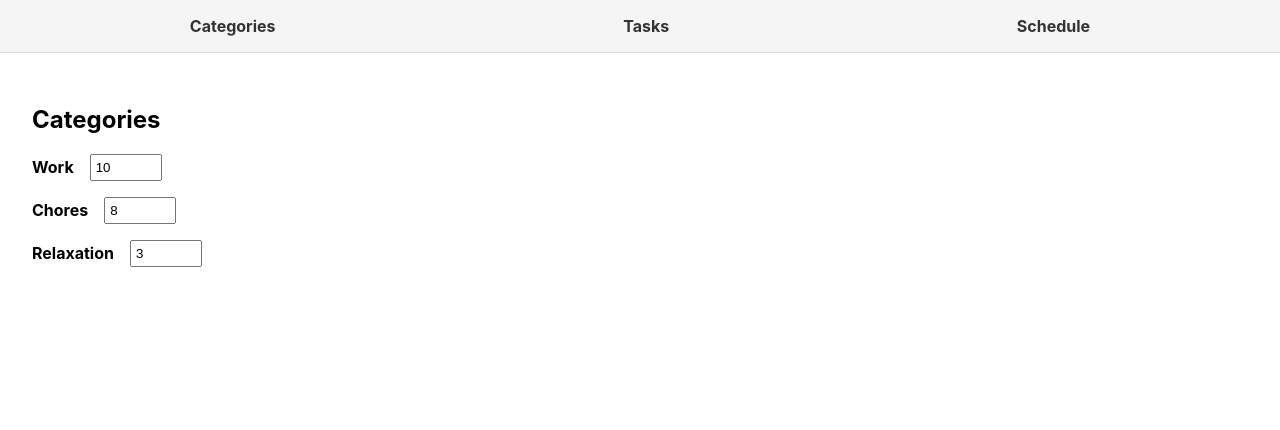
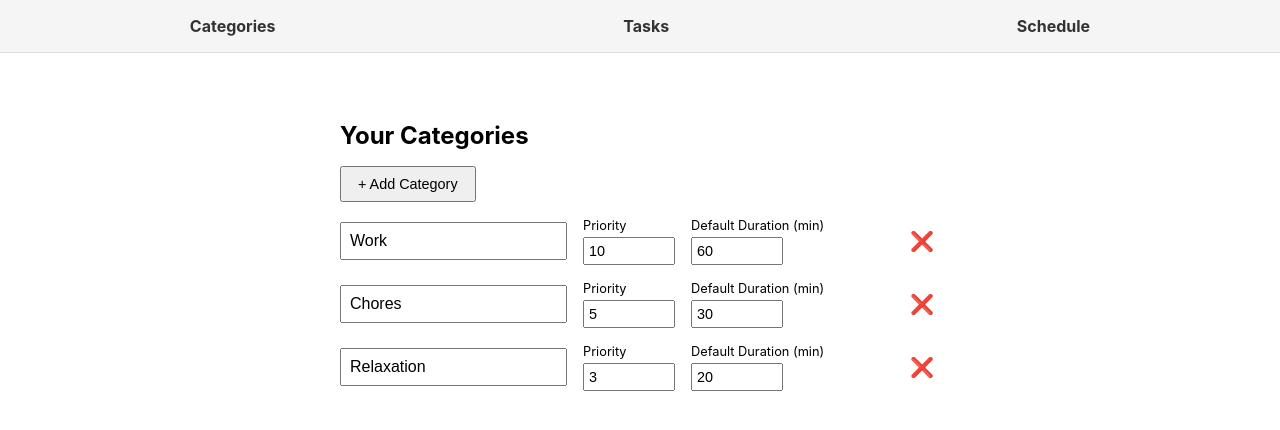
Before and after one commit to brianmcmanus2000/planner-app, a React (Create React App) app: page /categories in a window 1280 px wide. Shown: the top 430 px of the page. Built offline with nearby package versions, Linux system fonts and the light colour scheme.

Commit message:
improved scheduling logic, started working on categories page

```diff
--- a/src/pages/CategoriesPage.module.css
+++ b/src/pages/CategoriesPage.module.css
@@ -1,15 +1,57 @@
+/* src/pages/CategoriesPage.module.css */
+
 .container {
-    padding: 2rem;
+  max-width: 600px;
+  margin: 2rem auto;
+  padding: 1rem;
 }
 
-  .categoryItem {
+h2 {
   margin-bottom: 1rem;
+}
+
+.addButton {
+  margin-bottom: 1rem;
+  padding: 0.5rem 1rem;
+  font-size: 0.9rem;
+}
+
+.categoryRow {
   display: flex;
   align-items: center;
+  margin-bottom: 1rem;
 }
 
-  .priorityInput {
+.nameInput {
+  flex: 2;
+  padding: 0.5rem;
+  font-size: 1rem;
+  margin-right: 1rem;
+}
+
+.inputGroup {
+  flex: 3;
+  display: flex;
+  gap: 1rem;
+}
+
+.inputGroup label {
+  display: flex;
+  flex-direction: column;
+  font-size: 0.8rem;
+}
+
+.inputGroup input {
+  padding: 0.25rem;
+  font-size: 0.9rem;
+  margin-top: 0.25rem;
+  width: 80px;
+}
+
+.removeButton {
+  background: transparent;
+  border: none;
+  font-size: 1.2rem;
   margin-left: 1rem;
-    width: 60px;
-    padding: 0.25rem;
+  cursor: pointer;
 }
--- a/src/pages/CategoriesPage.tsx
+++ b/src/pages/CategoriesPage.tsx
@@ -1,38 +1,114 @@
-import React, { useState } from 'react';
+// src/pages/CategoriesPage.tsx
+import React, { useState, useEffect } from 'react';
 import styles from './CategoriesPage.module.css';
 
-type Category = {
+export interface Category {
   name: string;
   priority: number;
-};
+  defaultDuration: number; // minutes per day
+}
 
-const CategoriesPage = () => {
-  const [categories, setCategories] = useState<Category[]>([
-    { name: 'Work', priority: 10 },
-    { name: 'Chores', priority: 8 },
-    { name: 'Relaxation', priority: 3 },
-  ]);
+const LOCAL_STORAGE_KEY = 'categories';
 
-  const updatePriority = (index: number, newPriority: number) => {
-    const newCategories = [...categories];
-    newCategories[index].priority = newPriority;
-    setCategories(newCategories);
+const CategoriesPage: React.FC = () => {
+  // Load from localStorage on first render
+  const [categories, setCategories] = useState<Category[]>(() => {
+    const saved = localStorage.getItem(LOCAL_STORAGE_KEY);
+    if (saved) {
+      return JSON.parse(saved) as Category[];
+    }
+    // default starter list
+    return [
+      { name: 'Work', priority: 10, defaultDuration: 60 },
+      { name: 'Chores', priority: 5, defaultDuration: 30 },
+      { name: 'Relaxation', priority: 3, defaultDuration: 20 },
+    ];
+  });
+
+  // Persist whenever categories change
+  useEffect(() => {
+    localStorage.setItem(LOCAL_STORAGE_KEY, JSON.stringify(categories));
+  }, [categories]);
+
+  // Add a new category
+  const addCategory = () => {
+    setCategories([
+      ...categories,
+      { name: '', priority: 1, defaultDuration: 30 },
+    ]);
+  };
+
+  // Update one field on a category
+  const updateCategory = (
+    index: number,
+    field: keyof Category,
+    value: string | number
+  ) => {
+    const newCats = [...categories];
+    // @ts-ignore
+    newCats[index][field] = value;
+    setCategories(newCats);
+  };
+
+  // Remove a category
+  const removeCategory = (index: number) => {
+    const newCats = categories.filter((_, i) => i !== index);
+    setCategories(newCats);
   };
 
   return (
     <div className={styles.container}>
-      <h2>Categories</h2>
+      <h2>Your Categories</h2>
+      <button onClick={addCategory} className={styles.addButton}>
+        + Add Category
+      </button>
+
       {categories.map((cat, idx) => (
-        <div key={idx} className={styles.categoryItem}>
-          <strong>{cat.name}</strong>
+        <div key={idx} className={styles.categoryRow}>
           <input
-            type="number"
-            value={cat.priority}
-            min={0}
-            max={10}
-            onChange={e => updatePriority(idx, parseInt(e.target.value) || 0)}
-            className={styles.priorityInput}
+            className={styles.nameInput}
+            placeholder="Category Name"
+            value={cat.name}
+            onChange={(e) => updateCategory(idx, 'name', e.target.value)}
           />
+
+          <div className={styles.inputGroup}>
+            <label>
+              Priority
+              <input
+                type="number"
+                min={0}
+                max={10}
+                value={cat.priority}
+                onChange={(e) =>
+                  updateCategory(idx, 'priority', parseInt(e.target.value) || 0)
+                }
+              />
+            </label>
+
+            <label>
+              Default Duration (min)
+              <input
+                type="number"
+                min={0}
+                value={cat.defaultDuration}
+                onChange={(e) =>
+                  updateCategory(
+                    idx,
+                    'defaultDuration',
+                    parseInt(e.target.value) || 0
+                  )
+                }
+              />
+            </label>
+          </div>
+
+          <button
+            onClick={() => removeCategory(idx)}
+            className={styles.removeButton}
+          >
+            ❌
+          </button>
         </div>
       ))}
     </div>
--- a/src/utils/bruteForceScheduler.ts
+++ b/src/utils/bruteForceScheduler.ts
@@ -1,46 +1,54 @@
+// src/utils/bruteForceScheduler.ts
 import { Dayjs } from 'dayjs';
 
 export interface FreeBlock {
   startTime: Dayjs;
-  endTime: Dayjs;
-  capacity: number;         // minutes
+  endTime:   Dayjs;
+  capacity:  number;   // in minutes
 }
 export interface LongTermTask {
-  name: string;
-  duration: number;         // in minutes
-  priority: number;         // the “value”
+  name:     string;
+  duration: number;    // in minutes
+  priority: number;    // “value”
 }
 export interface Assignment {
   totalValue: number;
-  picks: { itemIndex: number; blockIndex: number }[];
+  picks:      { itemIndex: number; blockIndex: number }[];
 }
 
-/**
- * Brute‐force search for best assignment of items to blocks.
- */
 export function bruteForceScheduler(
   blocks: FreeBlock[],
-  items: LongTermTask[]
+  items:  LongTermTask[]
 ): Assignment {
-  let best: Assignment = { totalValue: 0, picks: [] };
+  // We’ll track an extra field `emptyBlocks` for tie-breaking
+  type Best = Assignment & { emptyBlocks: number };
+  let best: Best = { totalValue: 0, picks: [], emptyBlocks: Infinity };
 
   function backtrack(
-    i: number,
+    i:        number,
     remaining: number[],
     totalValue: number,
-    picks: { itemIndex: number; blockIndex: number }[]
+    picks:      { itemIndex: number; blockIndex: number }[]
   ) {
-    if (i >= items.length) {
-      if (totalValue > best.totalValue) {
-        best = { totalValue, picks: [...picks] };
+    if (i === items.length) {
+      // compute how many blocks got **no** picks
+      const used = new Set(picks.map(p => p.blockIndex)).size;
+      const empties = blocks.length - used;
+
+      // update if strictly better value, or equal-value but fewer empties
+      if (
+        totalValue > best.totalValue ||
+        (totalValue === best.totalValue && empties < best.emptyBlocks)
+      ) {
+        best = { totalValue, picks: [...picks], emptyBlocks: empties };
       }
       return;
     }
 
-    // Option 1: skip item i
+    // 1) skip this item
     backtrack(i + 1, remaining, totalValue, picks);
 
-    // Option 2: try to place item i into any block
+    // 2) try placing it in each block
     for (let b = 0; b < blocks.length; b++) {
       if (remaining[b] >= items[i].duration) {
         remaining[b] -= items[i].duration;
@@ -52,6 +60,8 @@ export function bruteForceScheduler(
     }
   }
 
-  backtrack(0, blocks.map((b) => b.capacity), 0, []);
-  return best;
+  backtrack(0, blocks.map(b => b.capacity), 0, []);
+  // strip off the helper field
+  const { emptyBlocks, ...res } = best;
+  return res;
 }
```
Lines whose indentation alone changed are shown as unchanged.
